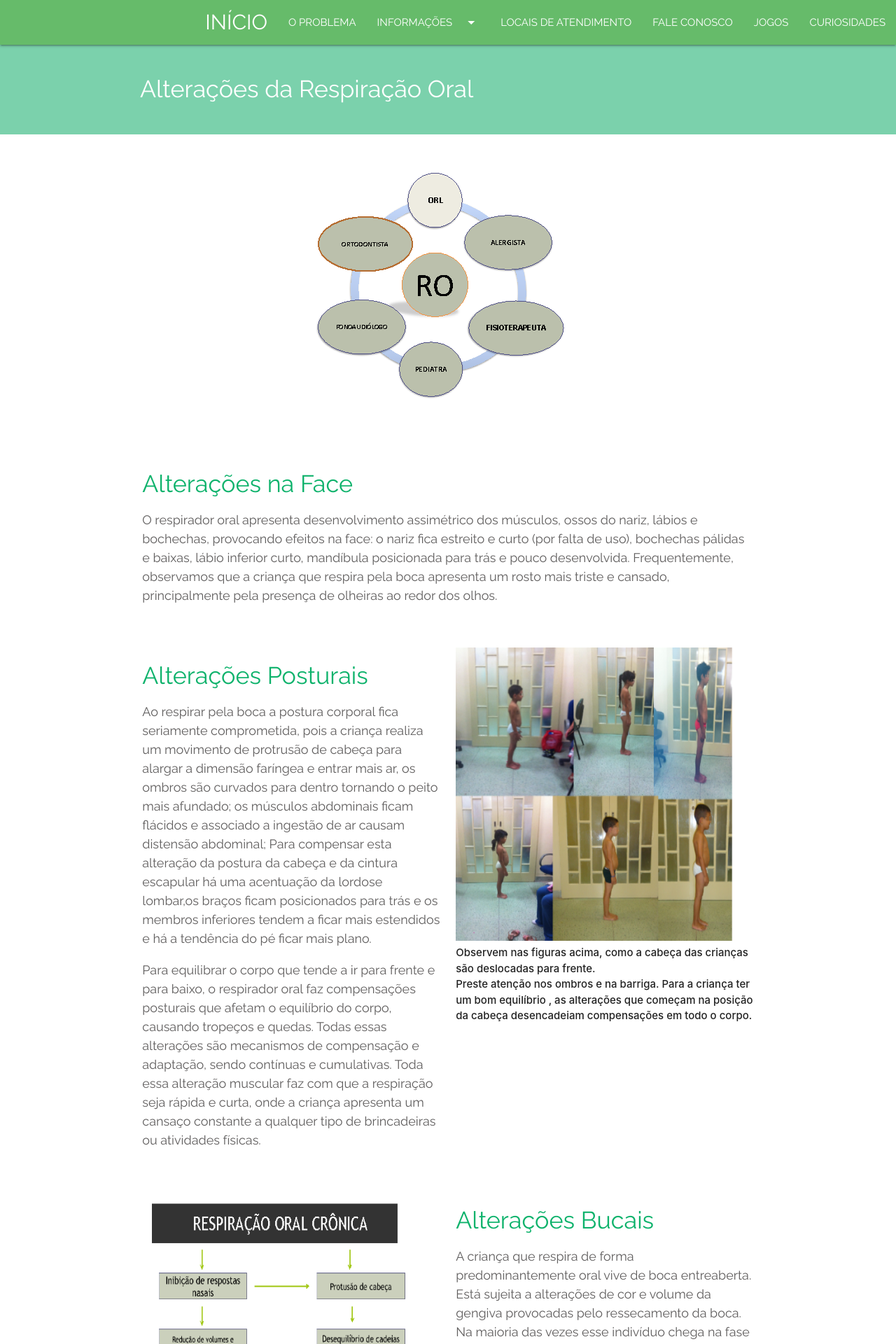
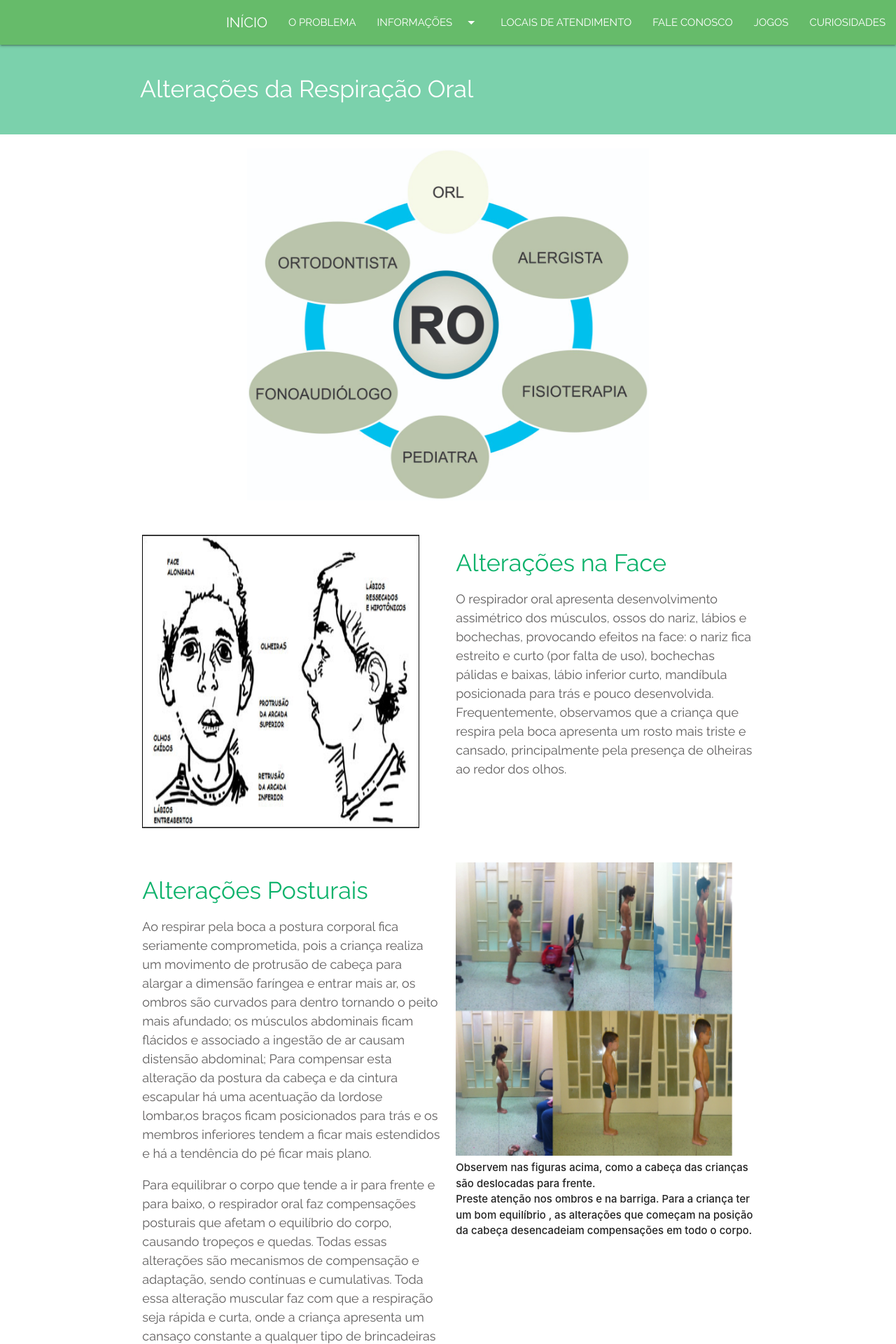
Before and after one commit to gmfonseca/tis4, a PHP site: page /AlteracoesRO.php in a window 1280 px wide. Shown: the top 1920 px of the page at 70% size. Run offline with PHP 8.4, Linux system fonts and the light colour scheme; some libraries are stand-ins or nearby versions.

Commit message:
Alteraçoes Isadora

```diff
--- a/ClinicaMedica/AlteracoesRO.php
+++ b/ClinicaMedica/AlteracoesRO.php
@@ -113,14 +113,16 @@
             <div class="container">
                 <div class="row">
                     <div class="col s8 offset-s2">
-                        <img class="responsive-img" src="Img_Prog/AlteracoesRO.png">
+                        <img class="responsive-img" src="Img_Prog/AlteracaoRO.png" />
                     </div>
 
                 </div>
                 <div class="row">
                     <br>
-
-                    <div class="col s12 m12 l12">
+                    <div class="col s12 m6 l6">
+                        <img class="responsive-img" src="Img_Prog/AlteracoesFace.jpg" style="height: 419px; width: 396px;">
+                    </div>
+                    <div class="col s12 m6 l6">
                         <h4 class="corVerdeTexto"> Alterações na Face </h4>
                         <p class="topicos">
                             O respirador oral apresenta desenvolvimento assimétrico dos músculos, ossos do nariz, lábios e bochechas, provocando efeitos na face: o nariz fica estreito e curto (por falta de uso), bochechas pálidas e baixas, lábio inferior curto, mandíbula posicionada para trás e pouco desenvolvida. Frequentemente, observamos que a criança que respira pela boca apresenta um rosto mais triste e cansado, principalmente pela presença de olheiras ao redor dos olhos.
--- a/ClinicaMedica/Sintomas.php
+++ b/ClinicaMedica/Sintomas.php
@@ -144,6 +144,9 @@
                         </ul>
                         Além disso, crianças maiores que possuem a Síndrome do Respirador Bucal apresentam baixo rendimento escolar, problemas de crescimento, bem como infecções respiratórias frequentes.
                     </div>
+                    <div class="col s12 m6 l6">
+                        <img class="responsive-img" src="Img_Prog/sinaisEsintomas.jpg" style="height: 419px; width: 396px;"/>
+                    </div>
                 </div>
                 <br><br>
             </div>
--- a/ClinicaMedica/footer.php
+++ b/ClinicaMedica/footer.php
@@ -12,7 +12,13 @@
 <script src="https://code.jquery.com/jquery-3.2.1.min.js"></script>
 <!--Materialize JS-->
 <script src="js/materialize.min.js"></script>
-
+<style>
+.btn-small {
+    height: 24px;
+    line-height: 24px;
+    padding: 0 0.5rem;
+}
+</style>
 <footer class="page-footer row grey lighten-3">
     <div class="container">
         <div class="row">
@@ -21,15 +27,16 @@
                 <p class="grey-text "> Email: respiradororal@gmail.com  </p>
             </div>
         </div>
-		<div class="row">
-			<div style="float:right">
-				<a href="login.php" class="waves-effect waves-light btn-small">LOGIN DE ADMINISTRADORES</a>
-			</div>
-		</div>
+        <div class="row">
+
+        </div>
     </div>
     <div class="footer-copyright">
         <div class="container">
             <p class="grey-text "> © 2018 PUC MINAS FISIOTERAPIA - Desenvolvido pelos alunos do 4.º período de Engenharia de Software da PUC MINAS - Praça da Liberdade </p>
+            <div style="float:right">
+                <a href="login.php" class="btn-small">Login administradores</a>
+            </div>
         </div>
     </div>
 </footer>
--- a/ClinicaMedica/index.php
+++ b/ClinicaMedica/index.php
@@ -112,8 +112,8 @@ require_once('navbar.php');
                 <div class="col s12 m4 l2">
                     <div id="card3" class="card">
                         <div class="card-content white-text">
-                            <span class="card-title"> Prevalência </span>
-                            <p>Clique em saiba mais para mais informações sobre as Prevalências da respiração oral.</p>
+                            <span id="prevalencia" class="card-title"> Prevalência e causas </span>
+                            <p>Clique em saiba mais para mais informações sobre as Prevalências.</p>
                         </div>
                         <div class="card-action">
                             <a href="Prevalencia.php" class="white-text"> Saiba mais </a>
--- a/ClinicaMedica/navbar.php
+++ b/ClinicaMedica/navbar.php
@@ -37,7 +37,7 @@ DEPOIS
     <div class="nav-wrapper">
         <a data-target="mobile-demo" class="sidenav-trigger"><i class="material-icons">menu</i></a>
         <ul class="right hide-on-med-and-down">
-            <li> <a href="index.php" style="font-size:30px;">INÍCIO</a></li>
+            <li> <a href="index.php" style="font-size:20px;">INÍCIO</a></li>
             <li><a href="Problema.php">O PROBLEMA</a></li>
             <li><a class="dropdown-trigger"  data-target="drop-especialidade">INFORMAÇÕES<i class="material-icons right">arrow_drop_down</i></a></li>
             <li><a href="locais-atendimento.php">LOCAIS DE ATENDIMENTO</a></li>
```
Also changed, not shown: ClinicaMedica/Img_Prog/AlteracaoRO.png (added), ClinicaMedica/Img_Prog/AlteracoesFace.jpg (added), ClinicaMedica/Img_Prog/AlteracoesRO.png (deleted), ClinicaMedica/Img_Prog/sinaisEsintomas.jpg (added). Lines whose indentation alone changed are shown as unchanged.
